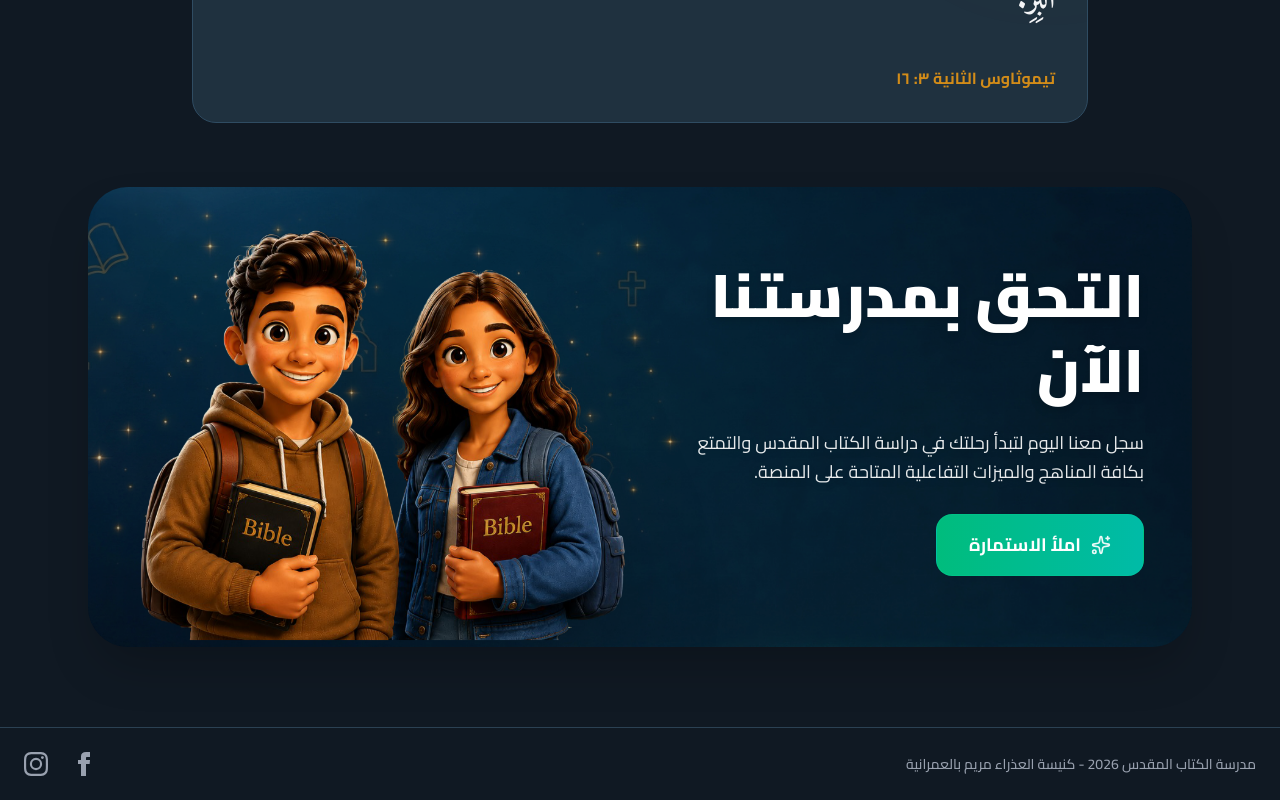
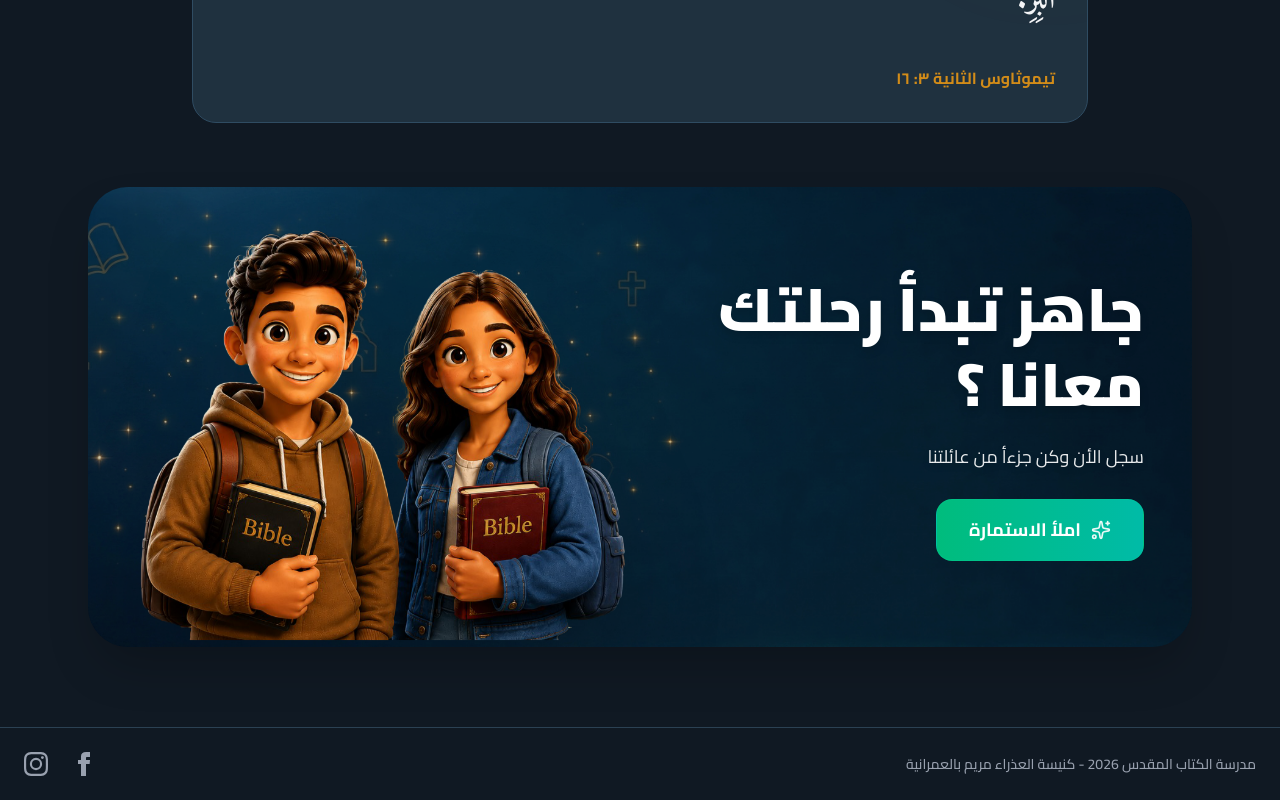
Before and after one commit to MariooX20/BibiliaSchool, a React (Vite) app: page / in a window 1280 px wide. Shown: the part 902-1702 px from the top of the page. Built offline with nearby package versions, Linux system fonts and the light colour scheme.

Commit message:
Fix Google Script CORS issue and ensure fast enrollment submission

```diff
--- a/src/components/enroll/Enroll.jsx
+++ b/src/components/enroll/Enroll.jsx
@@ -125,16 +125,13 @@ export default function Enroll({ themeMode, currentUser }) {
     }
 
     try {
-      const response = await fetch(url, {
-        method: 'GET'
-        // Removed mode: 'no-cors' to be able to read the JSON response from Google Script
+      // 1. Submit to Google Sheet via Google Apps Script (no-cors mode to prevent browser CORS block)
+      await fetch(url.toString(), {
+        method: 'GET',
+        mode: 'no-cors'
       });
 
-      const result = await response.json();
-
-      if (result.success) {
-        setIsSuccess(true);
-        // Update persistent state in Supabase metadata, profiles table & enrollments table
+      // 2. Update persistent state in Supabase metadata, profiles table & enrollments table
       try {
         await supabase.auth.updateUser({
           data: { is_enrolled: true }
@@ -158,19 +155,10 @@ export default function Enroll({ themeMode, currentUser }) {
       } catch (err) {
         console.error('Failed to update user metadata / enrollments', err);
       }
-      } else {
-        // If Google Script returns an error
-        if (result.message === "Phone already exists") {
-          setError('رقم الموبايل مسجل بالفعل، لقد قمت بالتقديم مسبقاً.');
-        } else if (result.message === "All fields are required") {
-          setError('يرجى التأكد من ملء جميع البيانات المطلوبة.');
-        } else {
-          setError('حدث خطأ: ' + result.message);
-        }
-      }
+
+      setIsSuccess(true);
     } catch (err) {
       console.error('Error submitting form:', err);
-      // In case of actual network/CORS error
       setError('حدث خطأ في الاتصال، يرجى المحاولة مرة أخرى.');
     } finally {
       setIsLoading(false);
--- a/src/components/home/Home.jsx
+++ b/src/components/home/Home.jsx
@@ -184,11 +184,9 @@ function Home({
           {/* Text Content (Right side in RTL, Centered on Mobile) */}
           <div className="lg:col-span-6 space-y-5 text-center lg:text-right order-1 lg:order-1 self-center">
             <h2 className="text-2xl sm:text-3xl md:text-4xl lg:text-5xl xl:text-6xl font-black text-white drop-shadow-lg leading-tight">
-              التحق بمدرستنا الآن
-            </h2>
+جاهز تبدأ رحلتك معانا ؟            </h2>
             <p className="text-sm sm:text-base md:text-lg leading-relaxed text-white/90 drop-shadow-md max-w-xl mx-auto lg:mx-0">
-              سجل معنا اليوم لتبدأ رحلتك في دراسة الكتاب المقدس والتمتع بكافة
-              المناهج والميزات التفاعلية المتاحة على المنصة.
+             سجل الأن وكن جزءأ من عائلتنا
             </p>
             <div className="pt-2 flex justify-center lg:justify-start">
               <button
```
Lines whose indentation alone changed are shown as unchanged.
